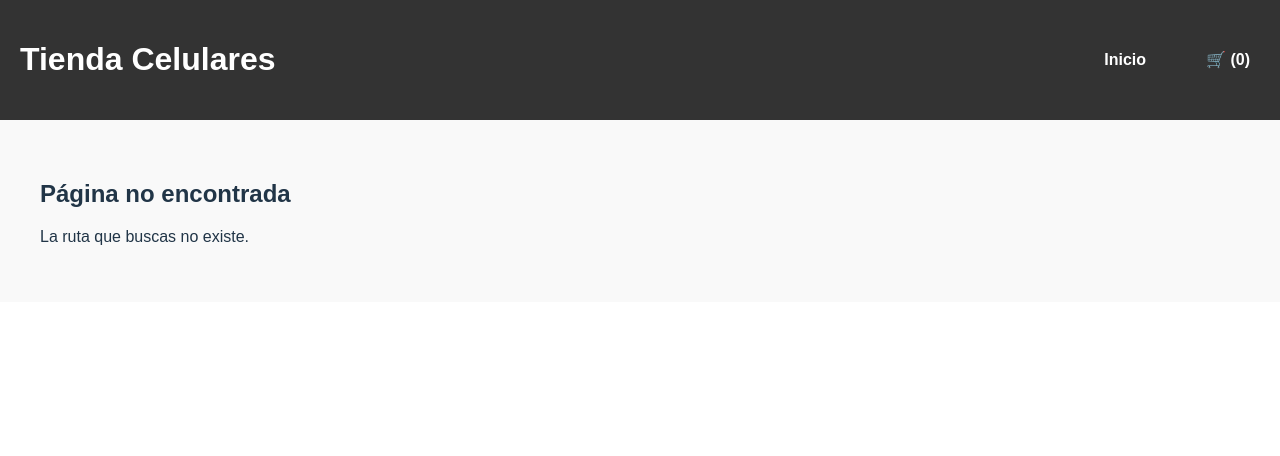
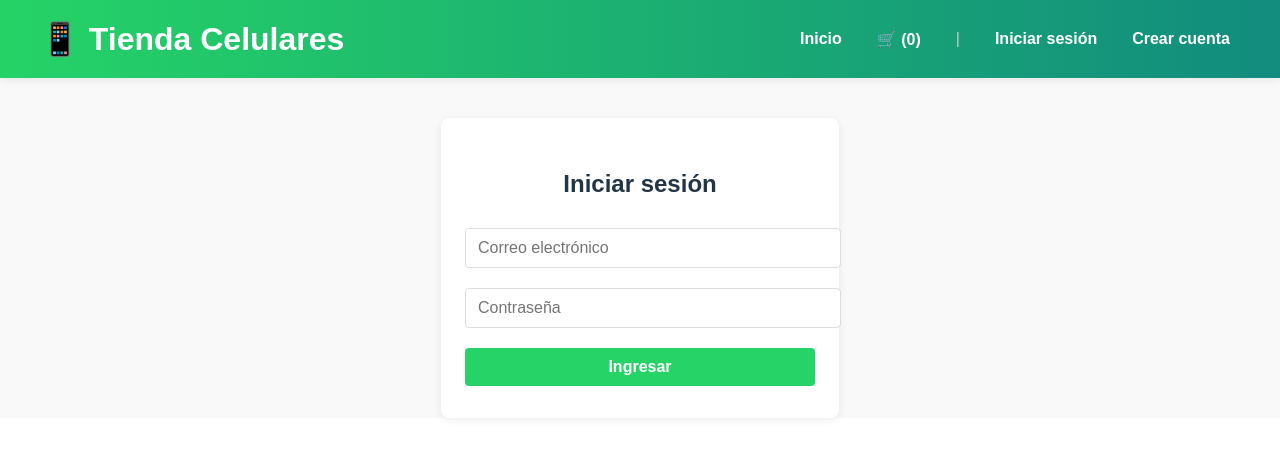
Before and after one commit to Gina-Arc/ecommerce-gina, a React (Vite) app: page /login in a window 1280 px wide. Shown: the top 456 px of the page. Built offline with nearby package versions, Linux system fonts and the light colour scheme.

Commit message:
Entrega final corregida

```diff
--- a/src/App.jsx
+++ b/src/App.jsx
@@ -7,6 +7,8 @@ import ItemDetailContainer from './components/ItemDetailContainer';
 import Cart from './components/Cart';
 import CheckoutForm from './components/CheckoutForm';
 import NotFound from './components/NotFound';
+import Login from './components/Login';
+import Register from './components/Register';
 
 function App() {
   return (
@@ -18,6 +20,8 @@ function App() {
         <Route path="/product/:productId" element={<ItemDetailContainer />} />
         <Route path="/cart" element={<Cart />} />
         <Route path="/checkout" element={<CheckoutForm />} />
+        <Route path="/login" element={<Login />} />
+        <Route path="/register" element={<Register />} />
         <Route path="*" element={<NotFound />} />
       </Routes>
     </Router>
--- /dev/null
+++ b/src/components/Login.jsx
@@ -0,0 +1,39 @@
+import React, { useState } from 'react';
+
+const Login = () => {
+  const [form, setForm] = useState({ email: '', password: '' });
+
+  const handleChange = e => setForm({ ...form, [e.target.name]: e.target.value });
+
+  const handleSubmit = e => {
+    e.preventDefault();
+    alert('Funcionalidad no implementada. Solo es una demo visual.');
+  };
+
+  return (
+    <div className="auth-container">
+      <h2>Iniciar sesión</h2>
+      <form onSubmit={handleSubmit} className="auth-form">
+        <input
+          type="email"
+          name="email"
+          placeholder="Correo electrónico"
+          value={form.email}
+          onChange={handleChange}
+          required
+        />
+        <input
+          type="password"
+          name="password"
+          placeholder="Contraseña"
+          value={form.password}
+          onChange={handleChange}
+          required
+        />
+        <button type="submit">Ingresar</button>
+      </form>
+    </div>
+  );
+};
+
+export default Login;
--- /dev/null
+++ b/src/components/Register.jsx
@@ -0,0 +1,47 @@
+import React, { useState } from 'react';
+
+const Register = () => {
+  const [form, setForm] = useState({ email: '', password: '', nombre: '' });
+
+  const handleChange = e => setForm({ ...form, [e.target.name]: e.target.value });
+
+  const handleSubmit = e => {
+    e.preventDefault();
+    alert('Funcionalidad no implementada. Solo es una demo visual.');
+  };
+
+  return (
+    <div className="auth-container">
+      <h2>Crear cuenta</h2>
+      <form onSubmit={handleSubmit} className="auth-form">
+        <input
+          type="text"
+          name="nombre"
+          placeholder="Nombre completo"
+          value={form.nombre}
+          onChange={handleChange}
+          required
+        />
+        <input
+          type="email"
+          name="email"
+          placeholder="Correo electrónico"
+          value={form.email}
+          onChange={handleChange}
+          required
+        />
+        <input
+          type="password"
+          name="password"
+          placeholder="Contraseña"
+          value={form.password}
+          onChange={handleChange}
+          required
+        />
+        <button type="submit">Registrarse</button>
+      </form>
+    </div>
+  );
+};
+
+export default Register;
--- a/src/components/navbar.jsx
+++ b/src/components/navbar.jsx
@@ -4,14 +4,17 @@ import CartWidget from './CartWidget';
 
 const NavBar = () => (
   <header className="header">
-    <h1>Tienda Celulares</h1>
-    <nav>
+    <div style={{ display: "flex", alignItems: "center" }}>
+      <h1 style={{ margin: 0, fontSize: "2rem" }}>📱 Tienda Celulares</h1>
+    </div>
+    <nav style={{ display: "flex", alignItems: "center", gap: "15px" }}>
       <Link to="/">Inicio</Link>
-      <Link to="/category/samsung"></Link>
-      <Link to="/category/apple"></Link>
       <Link to="/cart">
         <CartWidget />
       </Link>
+      <span style={{ margin: "0 10px", color: "#ccc" }}>|</span>
+      <Link to="/login" style={{ fontWeight: "bold" }}>Iniciar sesión</Link>
+      <Link to="/register" style={{ fontWeight: "bold" }}>Crear cuenta</Link>
     </nav>
   </header>
 );
--- a/src/index.css
+++ b/src/index.css
@@ -17,13 +17,15 @@ body {
   background: #f9f9f9;
 }
 
+
 .header {
-  background: #333;
+  background: linear-gradient(90deg, #25D366 0%, #128C7E 100%);
   color: white;
-  padding: 20px;
+  padding: 20px 40px;
   display: flex;
   justify-content: space-between;
   align-items: center;
+  box-shadow: 0 2px 8px rgba(0,0,0,0.08);
 }
 
 .header nav a {
@@ -31,9 +33,11 @@ body {
   text-decoration: none;
   margin: 0 10px;
   font-weight: bold;
+  transition: color 0.2s;
 }
 
 .header nav a:hover {
+  color: #ffe082;
   text-decoration: underline;
 }
 
@@ -107,3 +111,41 @@ body {
 .cart button:hover {
   background: #25D366;
 }
+
+/* Estilos para login y registro */
+.auth-container {
+  max-width: 350px;
+  margin: 40px auto;
+  background: white;
+  padding: 32px 24px;
+  border-radius: 8px;
+  box-shadow: 0 2px 8px rgba(0,0,0,0.08);
+  text-align: center;
+}
+
+.auth-form input {
+  width: 100%;
+  padding: 10px 12px;
+  margin: 10px 0;
+  border: 1px solid #ddd;
+  border-radius: 4px;
+  font-size: 1rem;
+}
+
+.auth-form button {
+  width: 100%;
+  padding: 10px 0;
+  background: #25D366;
+  color: white;
+  border: none;
+  border-radius: 4px;
+  font-weight: bold;
+  font-size: 1rem;
+  margin-top: 10px;
+  cursor: pointer;
+  transition: background 0.2s;
+}
+
+.auth-form button:hover {
+  background: #128C7E;
+}
```
